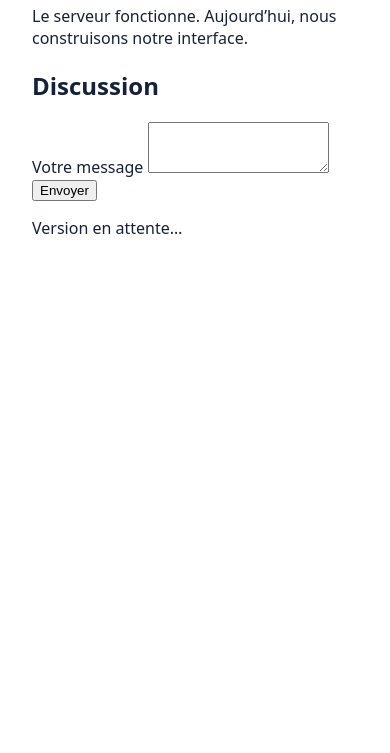
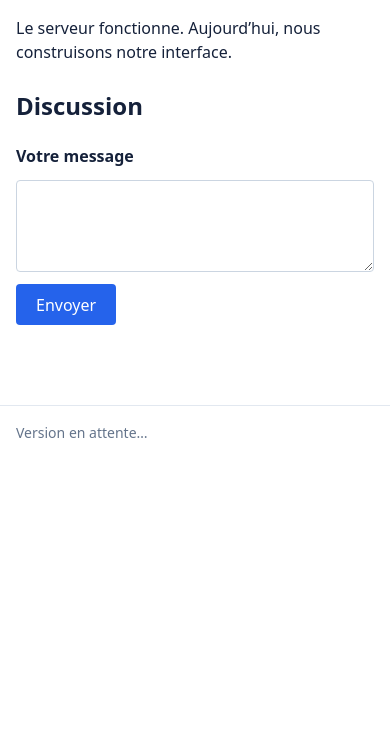
Before and after one commit to TonybynMp4/demarrage-etudiants-j1, a website: page atelier/public/index.html in a window 390 px wide. Shown: the part 91-844 px from the top of the page. Drawn offline with Linux system fonts and the light colour scheme; no server answers.

Commit message:
TP04 : Rendre la page responsive et accessible

```diff
--- a/atelier/public/styles.css
+++ b/atelier/public/styles.css
@@ -1,2 +1,103 @@
-body { font-family: system-ui, sans-serif; margin: 2rem; color: #15213a; background: white; }
-main { max-width: 48rem; margin-inline: auto; }
+*, *::before, *::after {
+  box-sizing: border-box;
+}
+
+body {
+  margin: 0;
+  font-family: system-ui, sans-serif;
+  line-height: 1.5;
+  color: #15213a;
+  background: white;
+}
+
+header,
+main,
+footer {
+  width: 100%;
+  max-width: 760px;
+  margin-inline: auto;
+  padding: 1rem;
+}
+
+header {
+  border-bottom: 1px solid #e2e8f0;
+}
+
+header h1 {
+  margin: 0;
+  font-size: 1.75rem;
+}
+
+section {
+  margin-block: 1.5rem;
+}
+
+ul#messages {
+  list-style: none;
+  padding: 0;
+  margin: 0 0 1rem 0;
+  overflow-wrap: break-word;
+  word-break: break-word;
+}
+
+ul#messages li {
+  padding: 0.5rem 0.75rem;
+  margin-bottom: 0.5rem;
+  background: #f1f5f9;
+  border-radius: 4px;
+}
+
+#chat-form {
+  display: flex;
+  flex-direction: column;
+  gap: 0.75rem;
+}
+
+#chat-form label {
+  font-weight: 600;
+}
+
+#chat-form textarea {
+  width: 100%;
+  padding: 0.75rem;
+  font-family: inherit;
+  font-size: 1rem;
+  border: 1px solid #cbd5e1;
+  border-radius: 4px;
+  resize: vertical;
+}
+
+#chat-form button {
+  align-self: flex-start;
+  padding: 0.6rem 1.25rem;
+  font-family: inherit;
+  font-size: 1rem;
+  font-weight: 500;
+  color: #ffffff;
+  background-color: #2563eb;
+  border: none;
+  border-radius: 4px;
+  cursor: pointer;
+}
+
+#chat-form button:hover {
+  background-color: #1d4ed8;
+}
+
+#chat-form textarea:focus-visible,
+#chat-form button:focus-visible {
+  outline: 3px solid #3b82f6;
+  outline-offset: 2px;
+}
+
+#status {
+  min-height: 1.5rem;
+  font-style: italic;
+  color: #475569;
+}
+
+footer {
+  border-top: 1px solid #e2e8f0;
+  font-size: 0.875rem;
+  color: #64748b;
+}
```
Also changed, not shown: suivi.md (+4 -4 lines).
